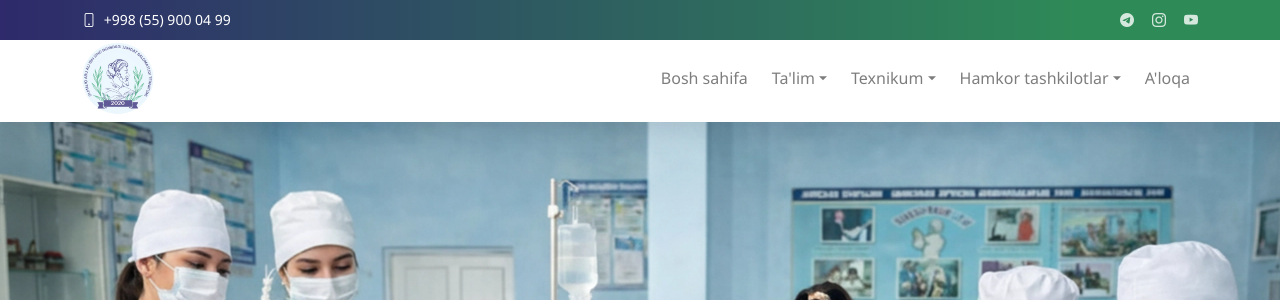
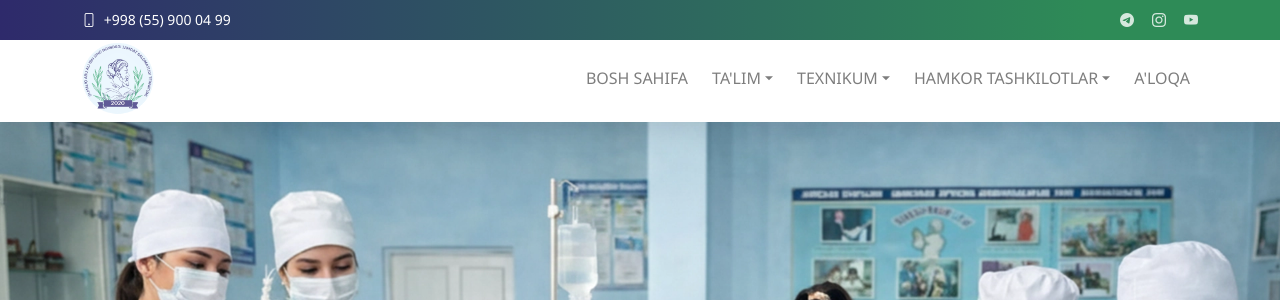
Before and after one commit to shahbozshirinboyev/new.olmaliqjst.uz, a Django app: page / in a window 1280 px wide. Shown: the top 300 px of the page. Run offline with Django 5.2, Linux system fonts and the light colour scheme; data comes from the database, SQL or seed files in the repository; some libraries are stand-ins or nearby versions.

Commit message:
Navbar is process

```diff
--- a/static/css/style.css
+++ b/static/css/style.css
@@ -148,7 +148,7 @@ html {
     display: block;
 }
 
-.site-navbar {
+/* .site-navbar {
     background: #ffffff !important;
 }
 
@@ -211,10 +211,14 @@ html {
         display: block;
         margin-top: 0;
     }
-}
+} */
 
 .page-content {
     padding: 30px 0 56px;
+}
+
+.navbar .nav-item > a{
+    text-transform: uppercase;
 }
 
 .hero-fullscreen {
```
Also changed, not shown: templates/includes/header.html (+1 -7 lines).
